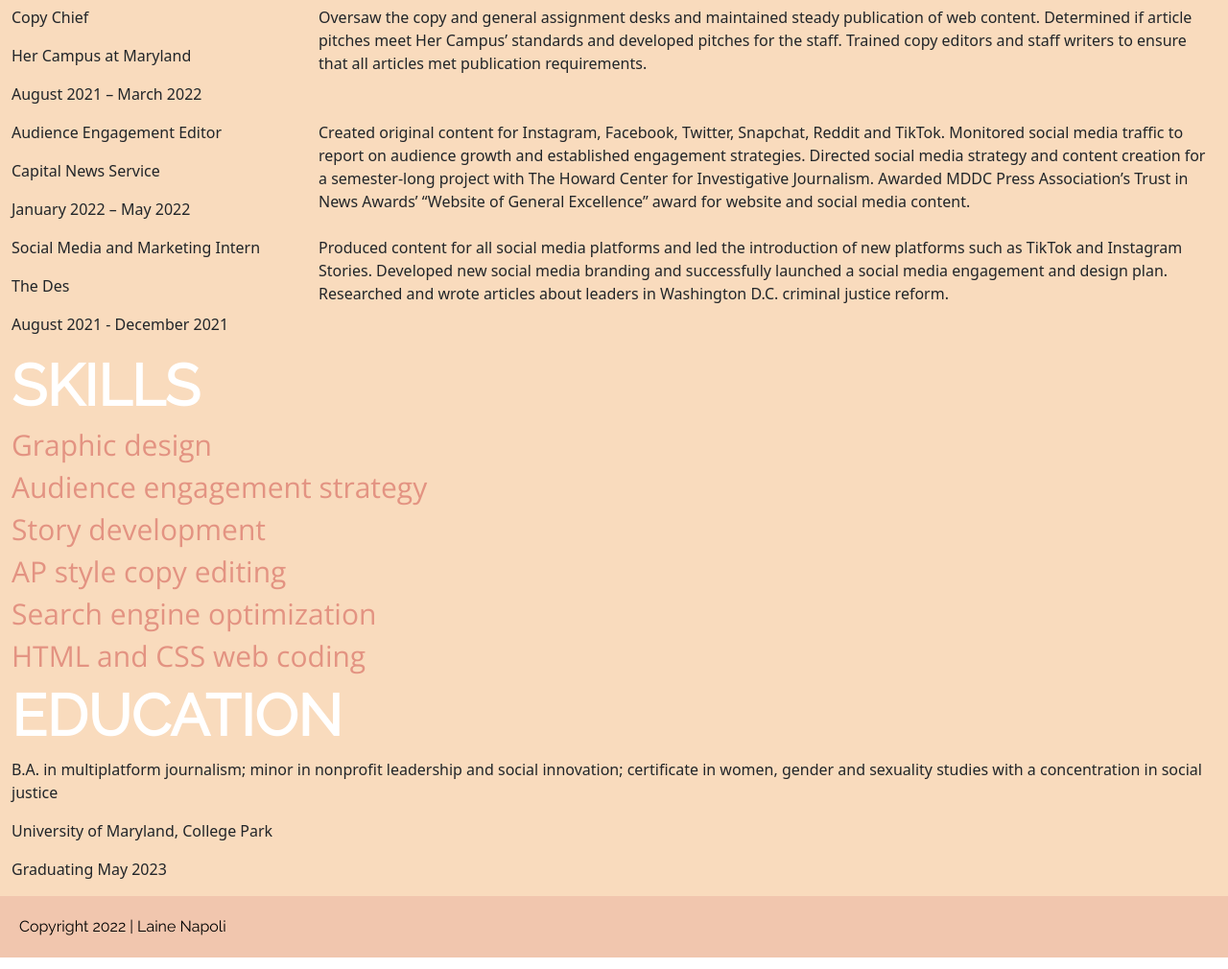
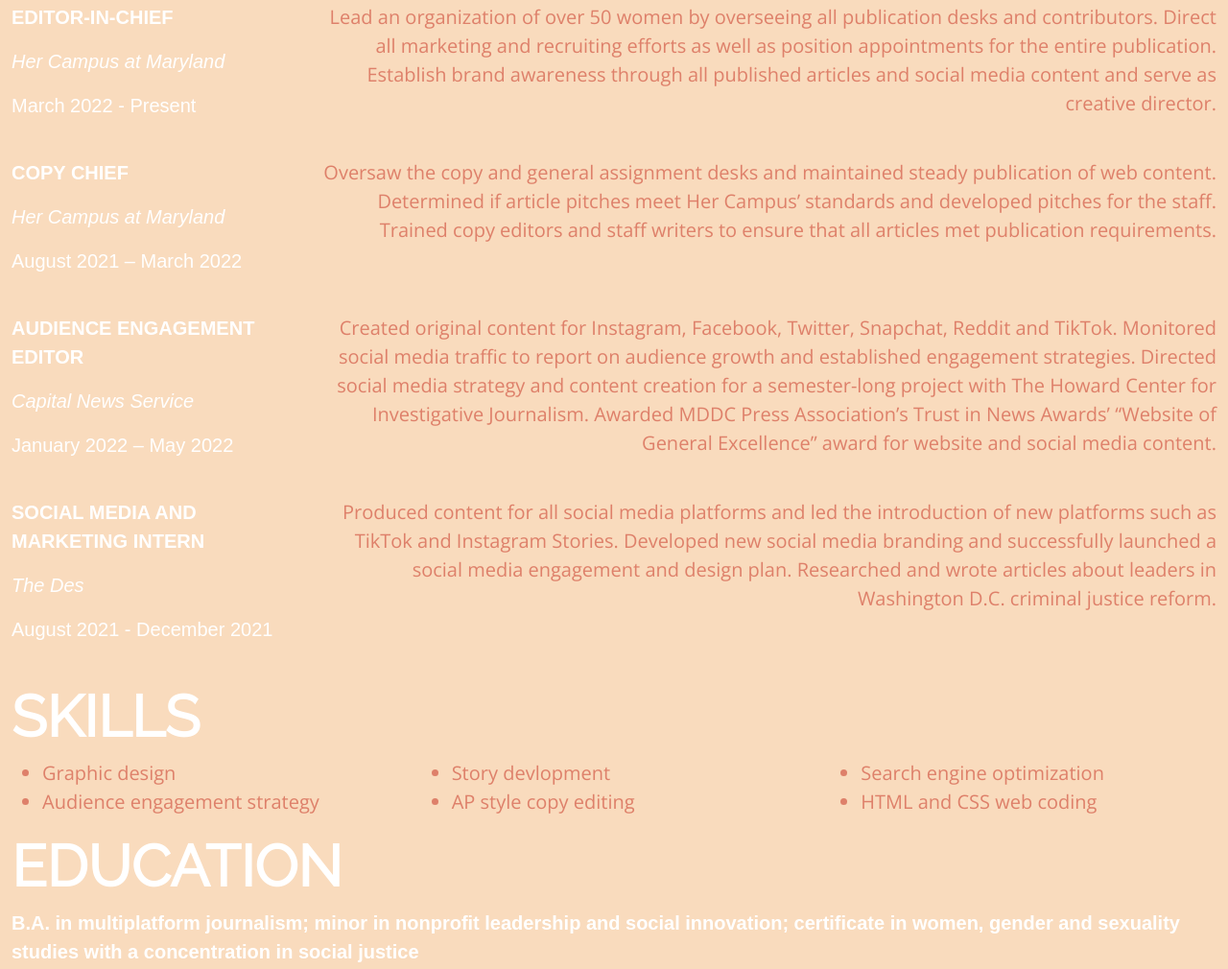
Before and after one commit to LaineNapoli/Laine-Napoli-JOUR352, a plain HTML site: page online-portfolio-project/index.html in a window 1280 px wide. Shown: the part 779-1789 px from the top of the page at 96% size. Drawn offline with nearby package versions, Linux system fonts and the light colour scheme.

Commit message:
almost final

```diff
--- a/online-portfolio-project/index.html
+++ b/online-portfolio-project/index.html
@@ -69,6 +69,7 @@
             <p id="Title">Junior Content and Marketing Assistant</p>
             <p id="Company">Girls’ Life Magazine</p>
             <p id="Date">August 2022 – Present</p>
+        <br>
         </div>
         <div class="col-sm-9">
             <p id="Description">Manage Instagram Stories for an audience of over 167K and Pinterest with 6.61M views per month.Produce custom written and graphic content for digital marketing programs and editorial projects.Analyze social media metrics to craft dynamic engagement strategies and establish brand awareness.</p>
@@ -80,6 +81,7 @@
             <p id="Title">Editorial Intern </p>
             <p id="Company">Girls’ Life Magazine</p>
             <p id="Date">June 2022 – August 2022</p>
+         <br>
         </div>
         <div class="col-sm-9">
             <p id="Description">Pitched and wrote original articles for girlslife.com, a national publication with an audience of teen girls. Contributed to brainstorms for marketing campaigns and editorial content for print with the GL ad and content teams. Designed graphics for GL’s Instagram pages and digital marketing campaigns directing followers to the website and advertised products.</p>
@@ -91,6 +93,7 @@
             <p id="Title">Editor-In-Chief</p>
             <p id="Company">Her Campus at Maryland</p>
             <p id="Date">March 2022 - Present</p>
+         <br>
         </div>
         <div class="col-sm-9">
             <p id="Description">Lead an organization of over 50 women by overseeing all publication desks and contributors. Direct all marketing and recruiting efforts as well as position appointments for the entire publication. Establish brand awareness through all published articles and social media content and serve as creative director.</p>
@@ -102,6 +105,7 @@
             <p id="Title">Copy Chief</p>
             <p id="Company">Her Campus at Maryland</p>
             <p id="Date">August 2021 – March 2022</p>
+         <br>
             </div>
         <div class="col-sm-9">
             <p id="Description">Oversaw the copy and general assignment desks and maintained steady publication of web content. Determined if article pitches meet Her Campus’ standards and developed pitches for the staff. Trained copy editors and staff writers to ensure that all articles met publication requirements.</p>
@@ -113,6 +117,7 @@
             <p id="Title">Audience Engagement Editor</p>
             <p id="Company">Capital News Service</p>
             <p id="Date">January 2022 – May 2022</p>
+         <br>
         </div>
         <div class="col-sm-9">
         <p id="Description">Created original content for Instagram, Facebook, Twitter, Snapchat, Reddit and TikTok. Monitored social media traffic to report on audience growth and established engagement strategies. Directed social media strategy and content creation for a semester-long project with The Howard Center for Investigative Journalism. Awarded MDDC Press Association’s Trust in News Awards’ “Website of General Excellence” award for website and social media content.</p>
@@ -123,7 +128,8 @@
          <div class="col-sm-3">
             <p id="Title">Social Media and Marketing Intern</p>
             <p id="Company">The Des</p>
-        <p id="Date"> August 2021 - December 2021</p>
+            <p id="Date"> August 2021 - December 2021</p>
+         <br>
         </div>
         <div class="col-sm-9">
         <p id="Description">Produced content for all social media platforms and led the introduction of new platforms such as TikTok and Instagram Stories. Developed new social media branding and successfully launched a social media engagement and design plan. Researched and wrote articles about leaders in Washington D.C. criminal justice reform.</p>
@@ -133,17 +139,29 @@
 
 <!-- Skills Start-->
     <div class="row">
-        <div class="col">
         <h3>Skills</h3>
-        <h4>Graphic design </h4>
-        <h4>Audience engagement strategy</h4>
-        <h4>Story development</h4>
-        <h4>AP style copy editing</h4>
-        <h4>Search engine optimization</h4>
-        <h4>HTML and CSS web coding </h4>
+
+        <div class="col-sm-4" id="skills">
+        <ul>
+        <li>Graphic design</li>
+        <li>Audience engagement strategy</li>
+        </ul>
+        </div>
+
+        <div class="col-sm-4" id="skills">
+        <ul>
+        <li>Story devlopment</li>
+        <li>AP style copy editing</li>
+        </ul>
+        </div>
+
+        <div class="col-sm-4" id="skills">
+        <ul>
+        <li>Search engine optimization</li>
+        <li>HTML and CSS web coding</li>
+        </ul>
         </div>
     </div>
-<!--Not doing 3 col-->
 <!-- Skills End-->
 
 <!-- Education Start-->
@@ -152,7 +170,7 @@
         <h3>Education</h3>
         <p id="Degree">B.A. in multiplatform journalism; minor in nonprofit leadership and social innovation; certificate in women, gender and sexuality studies with a concentration in social justice</p>
         <p id= "University">University of Maryland, College Park</p>
-        <p id="Date">Graduating May 2023</p>
+        <p id="date">Graduating May 2023</p>
     </div>
     </div>
     </div>
--- a/online-portfolio-project/style.css
+++ b/online-portfolio-project/style.css
@@ -1,9 +1,3 @@
-
-
-
-
-
-
 /*Media Query Start*/
 @media {
     /*Phone styles here*/
@@ -41,46 +35,43 @@
 
 #button {
     background-color:#DE806A;
-    color:black;
+    color:white;
     font-family:sans-serif;
     border:0px;
     border-radius: 10px;
     padding:10px 30px 10px 30px;
-    margin:10px;
+    margin: 20px;
 }
 
 .button a:hover {
      color:#DC7A52;
 }
-/*Links?*/
 /*Topper End*/
 
 /*Nav Start*/
 .nav {
     background-color:#F1C6AE;
-    color:Black;
+    padding: 20px 0px 20px 20px;
+    border: none;
+    color:white;
     font-weight:normal;
     text-transform:capitalize;
-    padding: 20px 0px 20px 20px;
-    border: none;
 }
 
 .nav a:hover {
      color:#DC7A52;
 }
-/*Links?*/
 /*Nav End*/
 
 /*Body Start*/
 #body {
     background-color:#F9DBBD;
 }
-    /*why is it not showing up?*/
 /*Body End*/
 
 /*Headers Start*/
-#head {
-    Font-Family: 'Raleway';
+#Head {
+    Font-Family:'Raleway';
     Font-Size: 44px;
 }
 
@@ -111,75 +102,74 @@
 /*Headers End*/
 
 /*Experience Start*/
-    /*How do I add color line after heading?*/
-#title {
-    font-size:40px;
+#Title {
+    font-size:20px;
     font-family:Sans-Serif;
-    color:black;
+    color:white;
     text-transform:uppercase;
     font-weight:bold;
     text-align:left;
 }
 
-#company {
-    font-size:40px;
+#Company {
+    font-size:20px;
     font-family:Sans-Serif;
-    color:black;
-    /*Italic?*/
+    color:white;
+    font-weight:normal;
+    font-style:italic;
+    text-align:left;
+}
+
+#Date {
+    font-size:20px;
+    font-family:Sans-Serif;
+    color:white;
+    font-weight:normal;
+    text-align:left;
+}
+
+#Description {
+    font-size:20px;
+    font-family:'Open Sans';
+    color:#DE806A;
+    font-weight:normal;
+    text-align:right
+}
+/*Experience End*/
+
+/*Skills Start*/
+#skills {
+    font-size:20px;
+    font-family:'Open Sans';
+    font-weight:normal;
+    color:#DE806A;
+}
+/*Skills End*/
+
+/*Education Start*/
+#Degree {
+    font-size:20px;
+    font-family:Sans-Serif;
+    color:white;
     font-weight:bold;
     text-align:left;
 }
 
-#date {
-    font-size:40px;
-    font-family:Sans-Serif;
-    color:black;
-    font-weight:bold;
+#University {
+    font-size:20px;
+    font-family:'Open Sans';
+    font-weight:normal;
+    color:#DE806A;
+    font-style:italic;
     text-align:left;
 }
 
-#description {
-    font-size:30px;
-    font-family:'Open Sans';
-    color:#E39382;
+#date {
+    font-size:20px;
+    font-family:Sans-Serif;
+    color:#DE806A;
     font-weight:normal;
-    text-align:right
-}
-    /*Why is it not showing up?*/
-/*Experience End*/
-
-/*Skills Start*/
-h4 {
-    font-size:30px;
-    font-family:'Open Sans';
-    color:#E39382;
-}
-        /*Columns of 2 skils across the page*/
-        /*Should I change to an id?*/
-/*Skills End*/
-
-/*Education Start*/
-#degree {
-    font-size:40px;
-    font-family:Sans-Serif;
-    color:black;
-    text-transform:uppercase;
-    font-weight:bold;
-}
-
-#university {
-    font-size:40px;
-    font-family:Sans-Serif;
-    color:black;
-    text-decoration:italic;
-    font-weight:bold;
-}
-
-#date {
-    font-size:40px;
-    font-family:Sans-Serif;
-    color:black;
-    font-weight:bold;
+    text-align:left;
 }
 /*Education End*/
 
@@ -187,19 +177,17 @@
 #footer {
     background-color:#F1C6AE;
     font-family:'Raleway';
-    color:black;
-    text-transform:italic;
+    color:white;
+    font-style:italic;
     text-transform:bold;
     padding: 20px 0px 20px 20px;
     border: none;
     }
 /*Footer End*/
-    /*This media query targets any screen smaller than 576px wide (see below)*/
 }
 
 @media (min-width: 576px) {
     /*Tablet-only styles here*/
-    /*This media query targets any screen that is at least 576px wide (but smaller than 992px wide (see below)*/
     #squares {
     padding: 0px 0px 0px 0px;
     display:block;
@@ -208,6 +196,5 @@
 
 @media (min-width: 992px) {
     /*Desktop-only styles here*/
-    /*This media query targets any screen that is at least 992px wide*/
 }
 /*Media Query End*/
```
Also changed, not shown: 1 other file.
